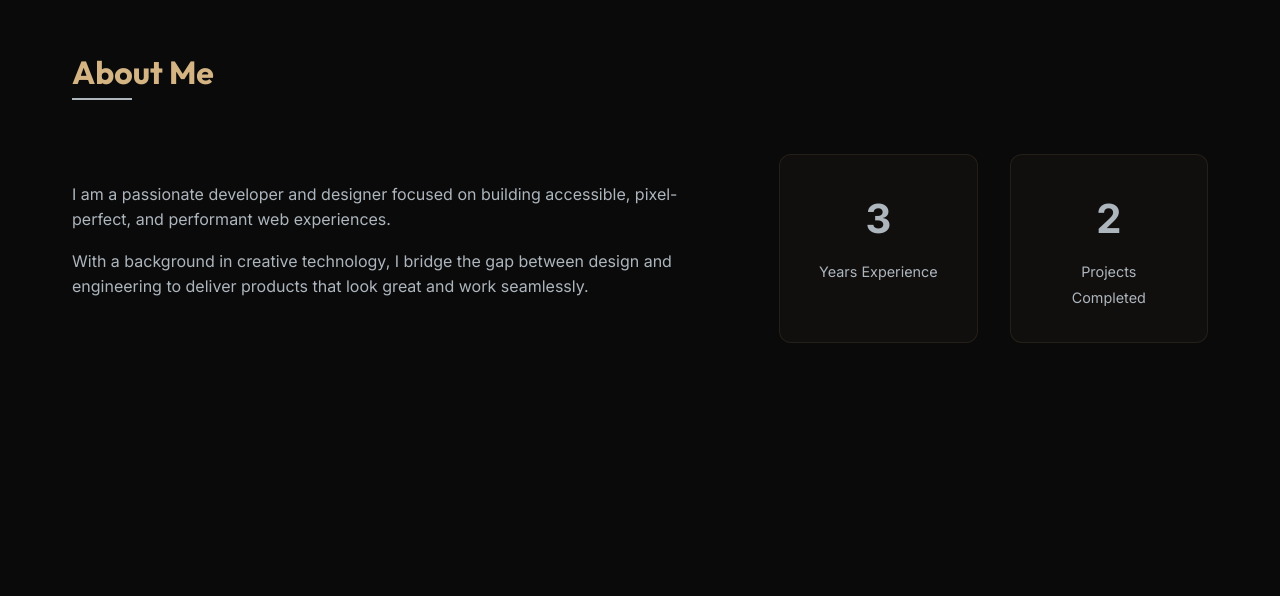
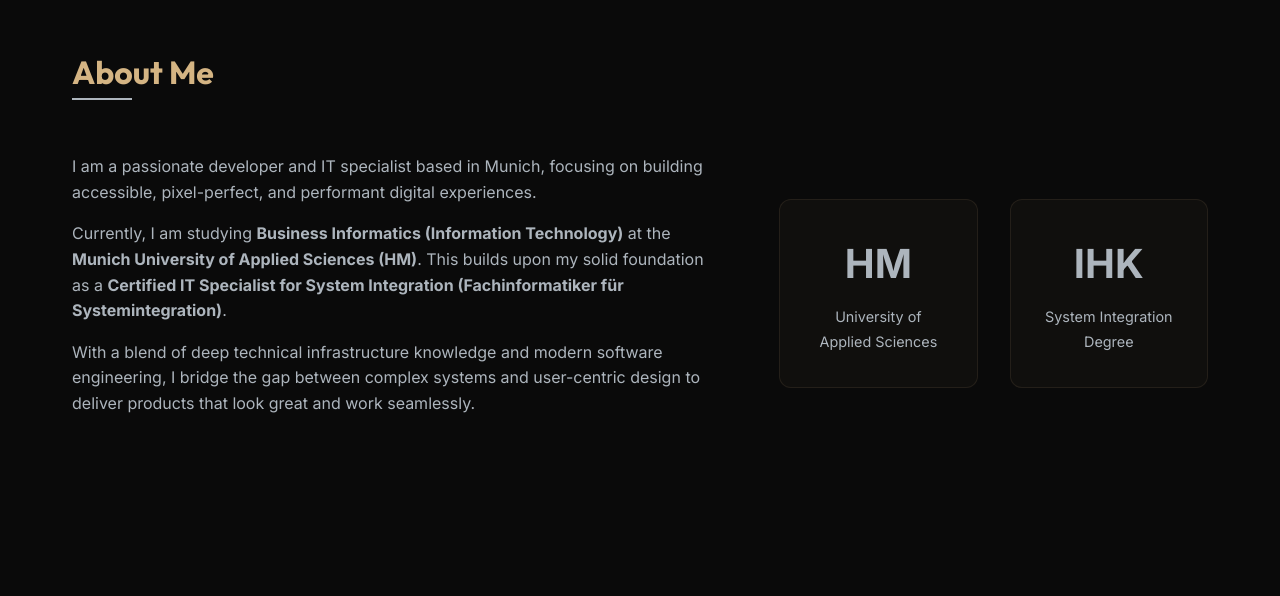
Before and after one commit to Johanneshaug/personal-portfolio, a website: page index.html in a window 1280 px wide. Shown: the part 873-1469 px from the top of the page. Drawn offline with Linux system fonts and the light colour scheme.

Commit message:
Update education and study info

```diff
--- a/index.html
+++ b/index.html
@@ -38,7 +38,7 @@
         <section id="home" class="hero section">
             <div class="container hero-content">
                 <h1 class="hero-title">Hello, I'm <span class="highlight">Johannes Haug</span>.</h1>
-                <p class="hero-subtitle">I create digital experiences that matter.</p>
+                <p class="hero-subtitle">IT Specialist & Business Informatics Student at HM München.</p>
                 <div class="hero-buttons">
                     <a href="#projects" class="btn btn-primary">View My Work</a>
                     <a href="#contact" class="btn btn-secondary">Get in Touch</a>
@@ -55,19 +55,26 @@
                 <h2 class="section-title">About Me</h2>
                 <div class="about-content">
                     <div class="about-text">
-                        <p>I am a passionate developer and designer focused on building accessible, pixel-perfect, and
-                            performant web experiences.</p>
-                        <p>With a background in creative technology, I bridge the gap between design and engineering to
-                            deliver products that look great and work seamlessly.</p>
+                        <p>I am a passionate developer and IT specialist based in Munich, focusing on building
+                            accessible, pixel-perfect, and performant digital experiences.</p>
+
+                        <p>Currently, I am studying <strong>Business Informatics (Information Technology)</strong> at
+                            the <strong>Munich University of Applied Sciences (HM)</strong>. This builds upon my solid
+                            foundation as a <strong>Certified IT Specialist for System Integration (Fachinformatiker für
+                                Systemintegration)</strong>.</p>
+
+                        <p>With a blend of deep technical infrastructure knowledge and modern software engineering, I
+                            bridge the gap between complex systems and user-centric design to deliver products that look
+                            great and work seamlessly.</p>
                     </div>
                     <div class="about-stats">
                         <div class="stat-item">
-                            <span class="stat-number">3</span>
-                            <span class="stat-label">Years Experience</span>
+                            <span class="stat-number">HM</span>
+                            <span class="stat-label">University of Applied Sciences</span>
                         </div>
                         <div class="stat-item">
-                            <span class="stat-number">2</span>
-                            <span class="stat-label">Projects Completed</span>
+                            <span class="stat-number">IHK</span>
+                            <span class="stat-label">System Integration Degree</span>
                         </div>
                     </div>
                 </div>
```
